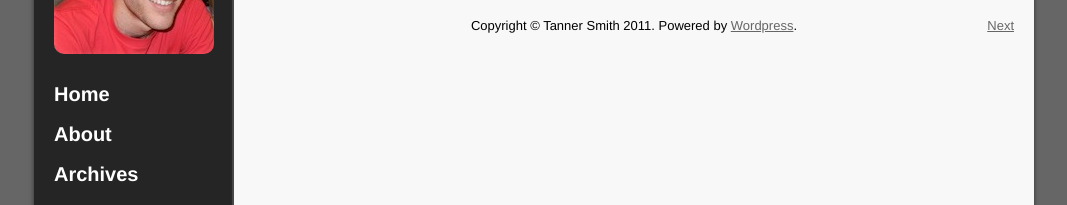
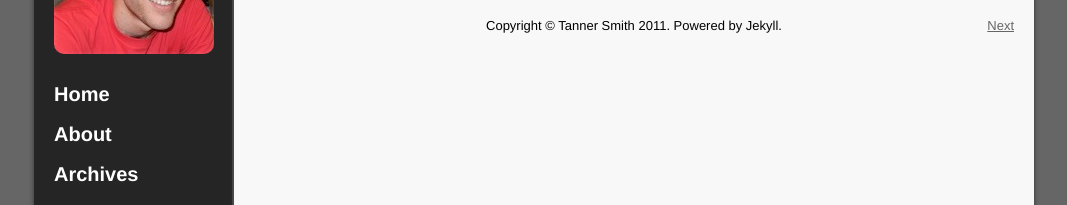
Before and after one commit to Tanner/Blog, a Jekyll site: the page built from index.html, in a window 1280 px wide. Shown: the top 205 px of the page, without its empty margins (106-1173 px from the left). Built offline with Jekyll 4.4.1, drawn with Linux system fonts in a browser that asks for light colours; Markdown is read by kramdown in place of the engine named in the settings; the list of posts is cut into pages by our own code.

Commit message:
Change powered by in footer.

```diff
--- a/index.html
+++ b/index.html
@@ -21,7 +21,7 @@ title: Tanner's Blog
 	{% if paginator.prev_page %}
 		<p id="prev"><a href="/page{{ paginator.prev_page }}">Previous</a></p>
 	{% endif %}
-	<p id="footer">Copyright &copy; Tanner Smith 2011. Powered by <a href="http://www.wordpress.org">Wordpress</a>.</p>
+	<p id="footer">Copyright &copy; Tanner Smith 2011. Powered by Jekyll.</p>
 	{% if paginator.next_page %}
 		<p id="next"><a href="/page{{ paginator.next_page }}">Next</a></p>
 	{% endif %}
```
